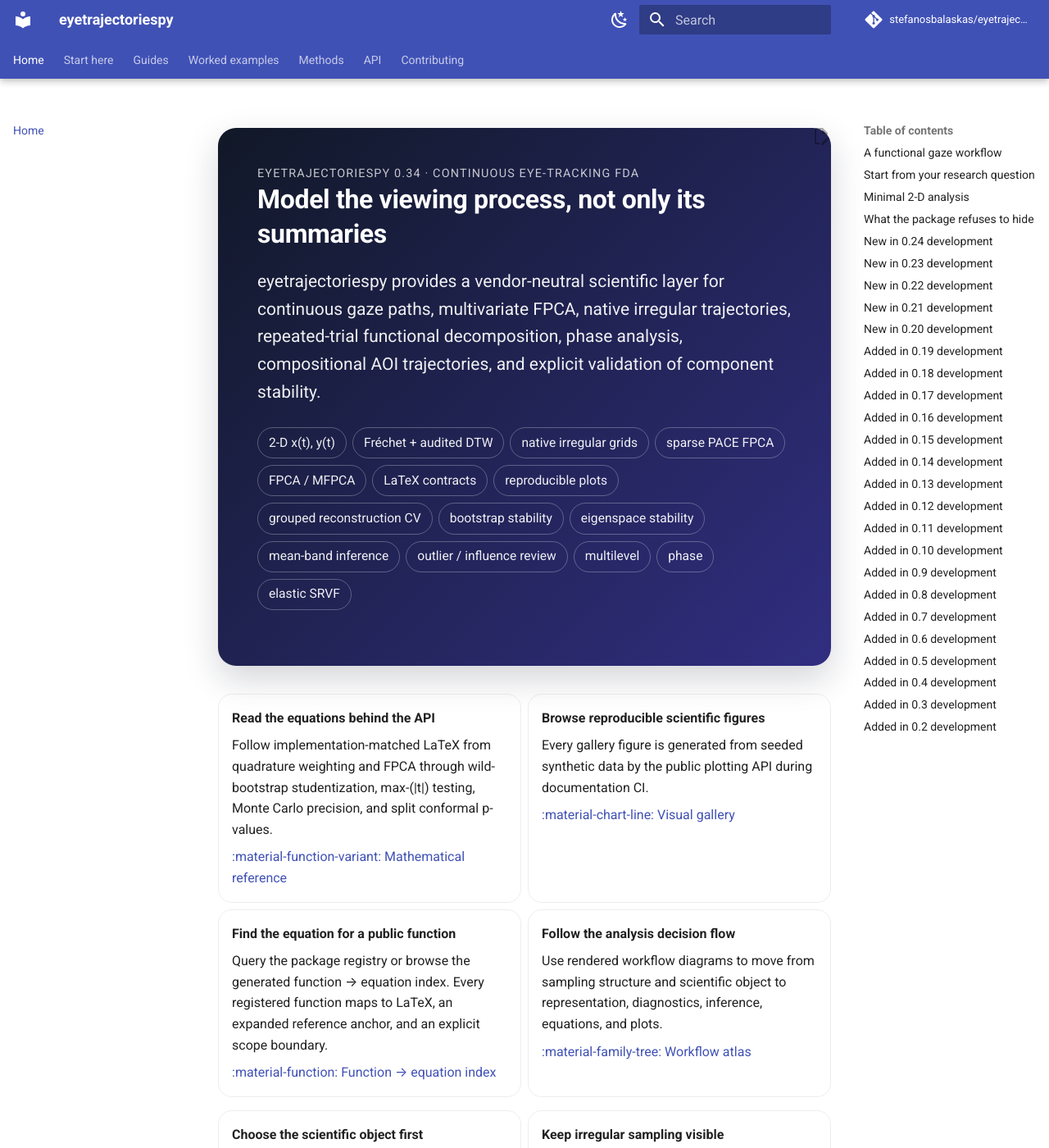
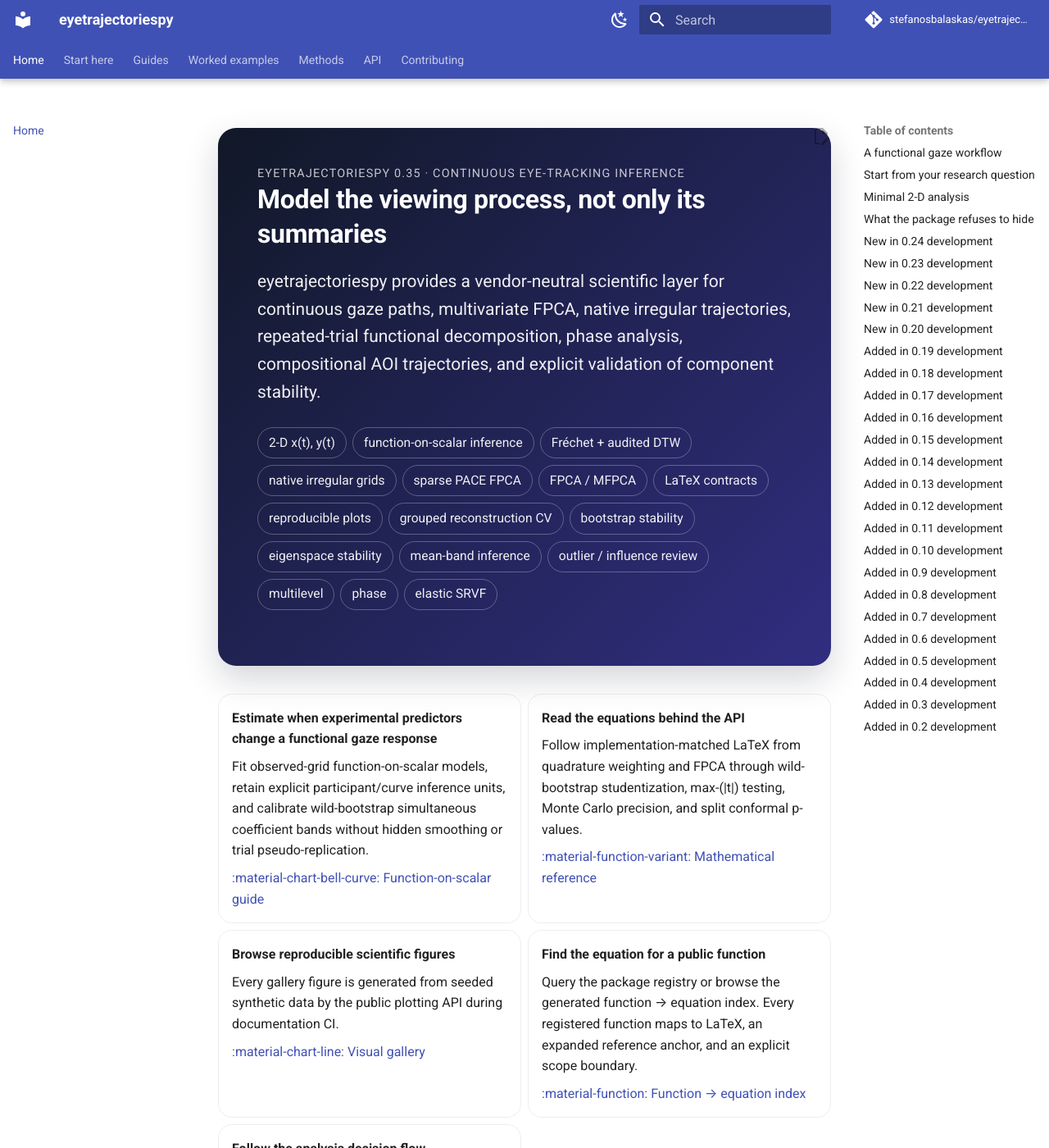
Before and after one commit to stefanosbalaskas/eyetrajectoriespy, an MkDocs documentation site: the page built from docs/index.md, in a window 1280 px wide and 1400 px high. Shown: the whole window at 82% size. Built offline with MkDocs 1.6.1 and Material for MkDocs 9.7.7, drawn with Linux system fonts in a browser that asks for light colours; comment, search, counter and statistics services are not loaded.

Commit message:
Refresh site home for 0.35 functional inference

```diff
--- a/docs/index.md
+++ b/docs/index.md
@@ -3,16 +3,22 @@ title: Functional gaze trajectories, without hidden analytical decisions
 ---
 
 <div class="et-hero" markdown>
-<div class="et-kicker">eyetrajectoriespy 0.34 · continuous eye-tracking FDA</div>
+<div class="et-kicker">eyetrajectoriespy 0.35 · continuous eye-tracking inference</div>
 
 # Model the viewing process, not only its summaries
 
 eyetrajectoriespy provides a vendor-neutral scientific layer for continuous gaze paths, multivariate FPCA, native irregular trajectories, repeated-trial functional decomposition, phase analysis, compositional AOI trajectories, and explicit validation of component stability.
 
-<span class="et-pill">2-D x(t), y(t)</span><span class="et-pill">Fréchet + audited DTW</span><span class="et-pill">native irregular grids</span><span class="et-pill">sparse PACE FPCA</span><span class="et-pill">FPCA / MFPCA</span><span class="et-pill">LaTeX contracts</span><span class="et-pill">reproducible plots</span><span class="et-pill">grouped reconstruction CV</span><span class="et-pill">bootstrap stability</span><span class="et-pill">eigenspace stability</span><span class="et-pill">mean-band inference</span><span class="et-pill">outlier / influence review</span><span class="et-pill">multilevel</span><span class="et-pill">phase</span><span class="et-pill">elastic SRVF</span>
+<span class="et-pill">2-D x(t), y(t)</span><span class="et-pill">function-on-scalar inference</span><span class="et-pill">Fréchet + audited DTW</span><span class="et-pill">native irregular grids</span><span class="et-pill">sparse PACE FPCA</span><span class="et-pill">FPCA / MFPCA</span><span class="et-pill">LaTeX contracts</span><span class="et-pill">reproducible plots</span><span class="et-pill">grouped reconstruction CV</span><span class="et-pill">bootstrap stability</span><span class="et-pill">eigenspace stability</span><span class="et-pill">mean-band inference</span><span class="et-pill">outlier / influence review</span><span class="et-pill">multilevel</span><span class="et-pill">phase</span><span class="et-pill">elastic SRVF</span>
 </div>
 
 <div class="grid cards" markdown>
+
+-   **Estimate when experimental predictors change a functional gaze response**
+
+    Fit observed-grid function-on-scalar models, retain explicit participant/curve inference units, and calibrate wild-bootstrap simultaneous coefficient bands without hidden smoothing or trial pseudo-replication.
+
+    [:material-chart-bell-curve: Function-on-scalar guide](guides/function-on-scalar.md)
 
 -   **Read the equations behind the API**
 
```
